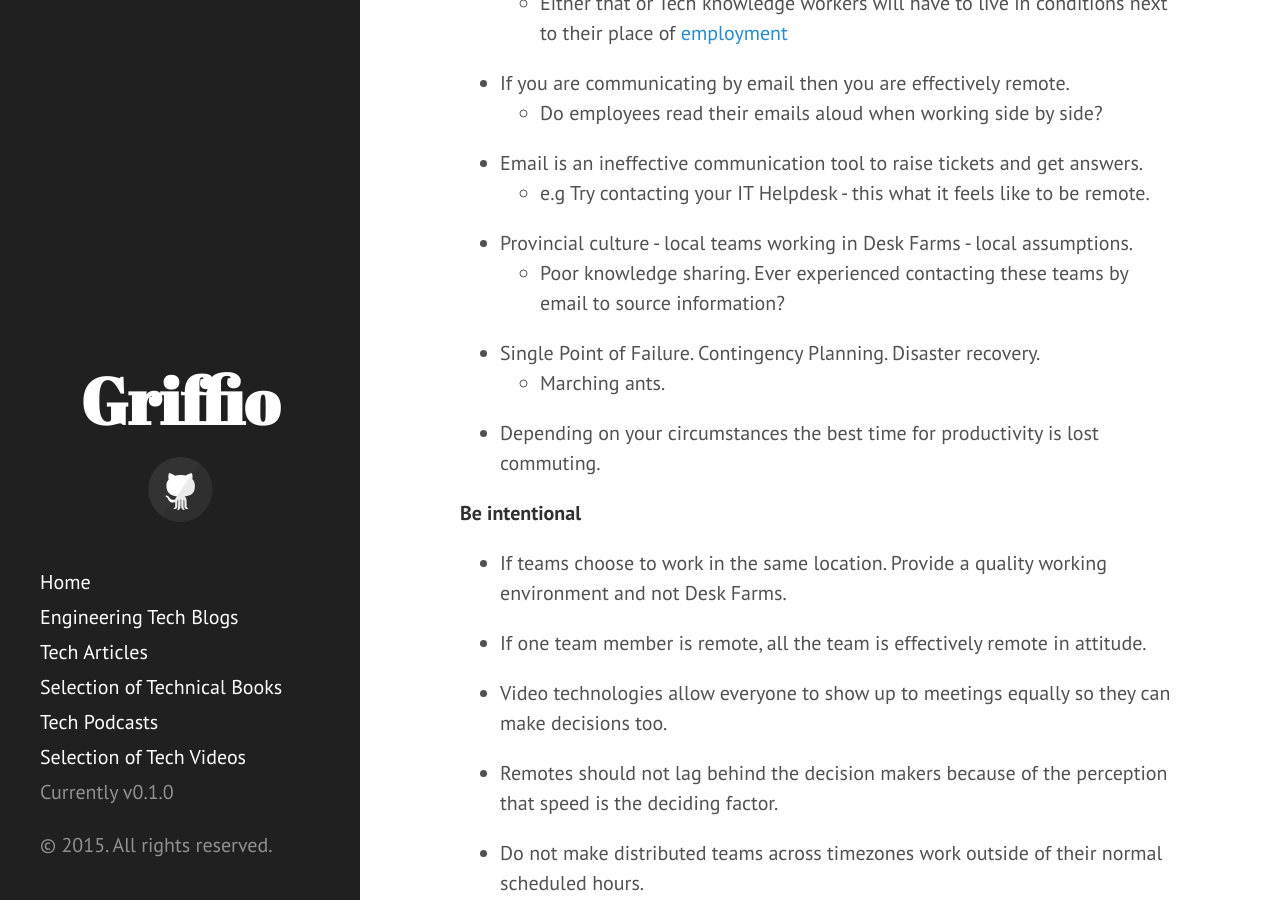
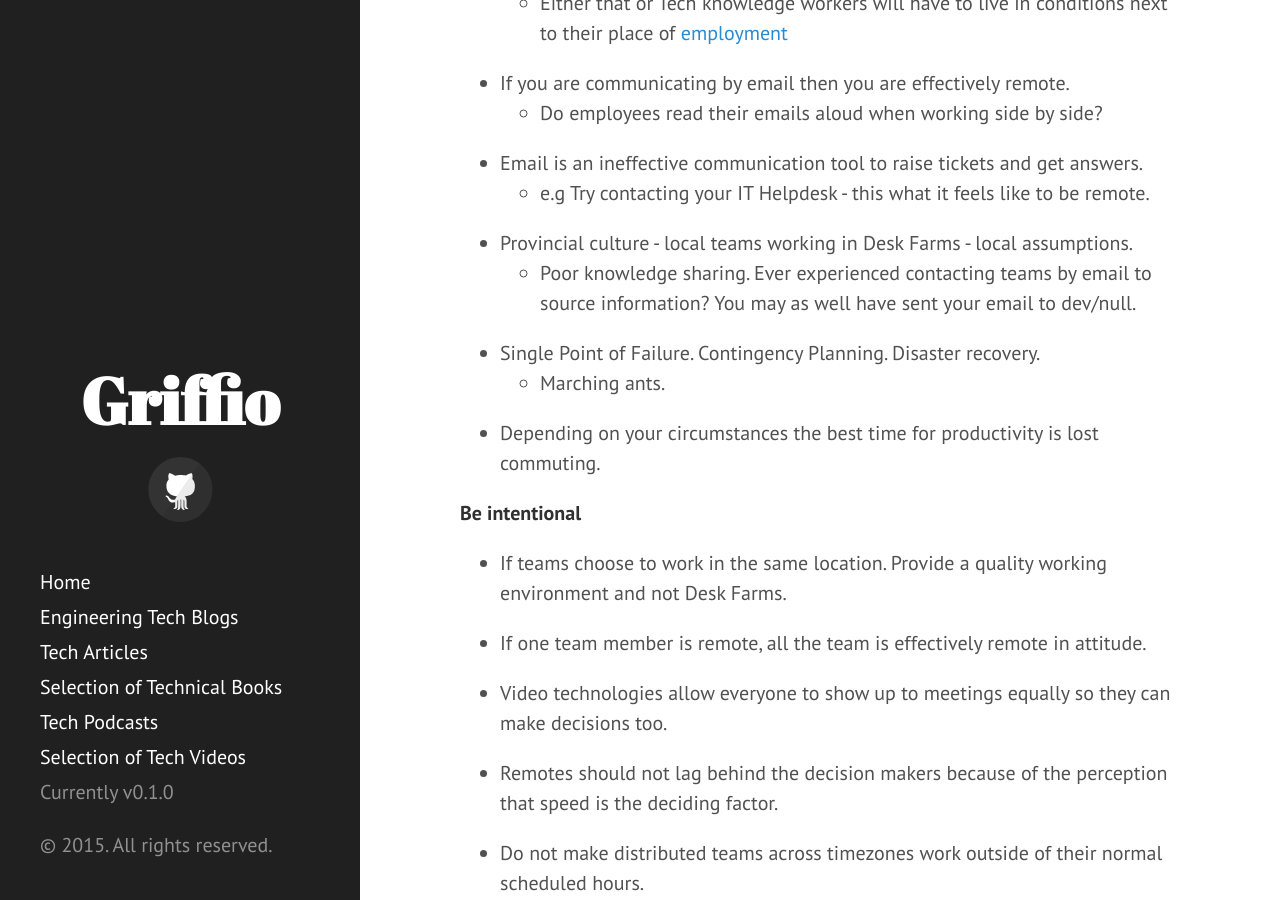
Before and after one commit to griffio/griffio.github.io, a Jekyll site: the page built from _posts/2015-06-12-Remote-First.md, in a window 1280 px wide and 900 px high, scrolled down 863 px. Built offline with Jekyll 4.4.1, drawn with Linux system fonts in a browser that asks for light colours; nearby versions of some CDN libraries.

Commit message:
Update 2015-06-12-Remote-First.md

```diff
--- a/_posts/2015-06-12-Remote-First.md
+++ b/_posts/2015-06-12-Remote-First.md
@@ -33,7 +33,7 @@ Remote First adoption by companies means that the weaknesses below are exposed a
   * e.g Try contacting your IT Helpdesk - this what it feels like to be remote.
 
 * Provincial culture - local teams working in Desk Farms - local assumptions.
-  * Poor knowledge sharing. Ever experienced contacting these teams by email to source information?
+  * Poor knowledge sharing. Ever experienced contacting teams by email to source information? You may as well have sent your email to dev/null.
 
 * Single Point of Failure. Contingency Planning. Disaster recovery.
   * Marching ants.
```
